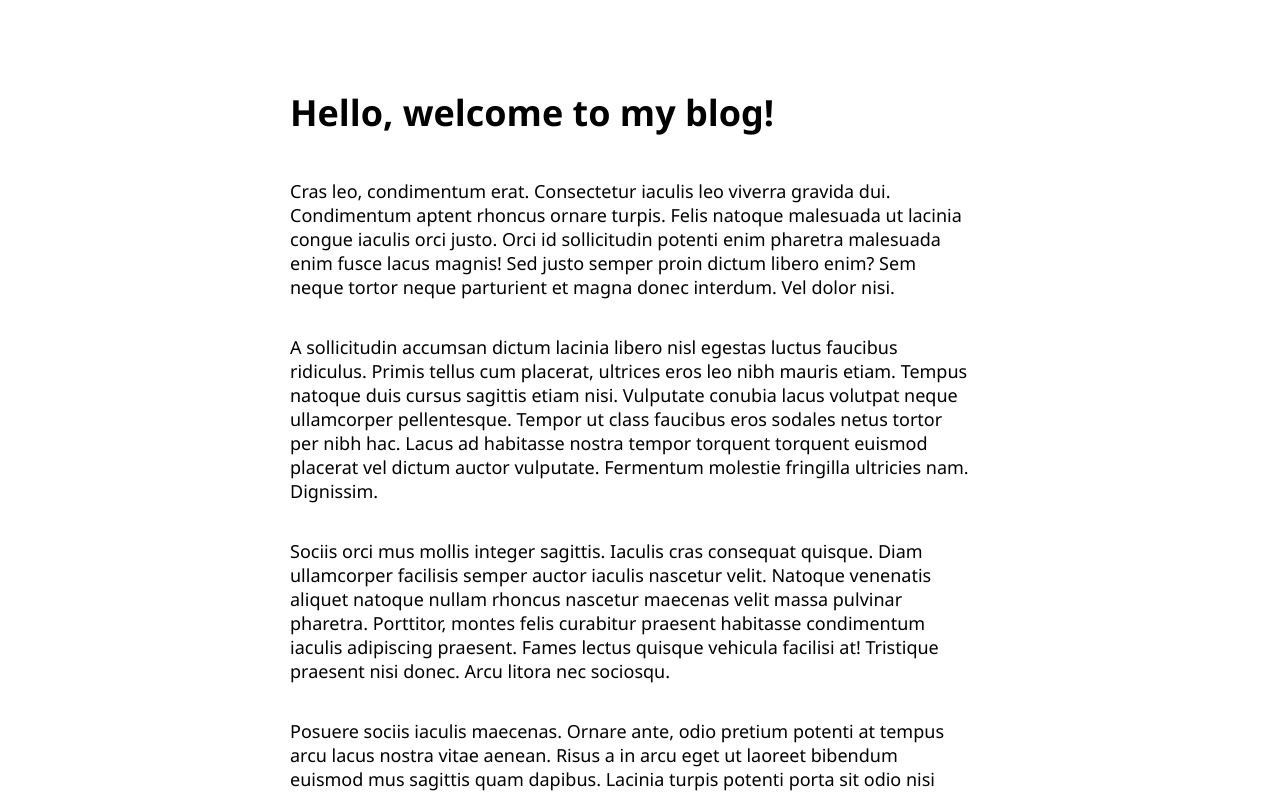
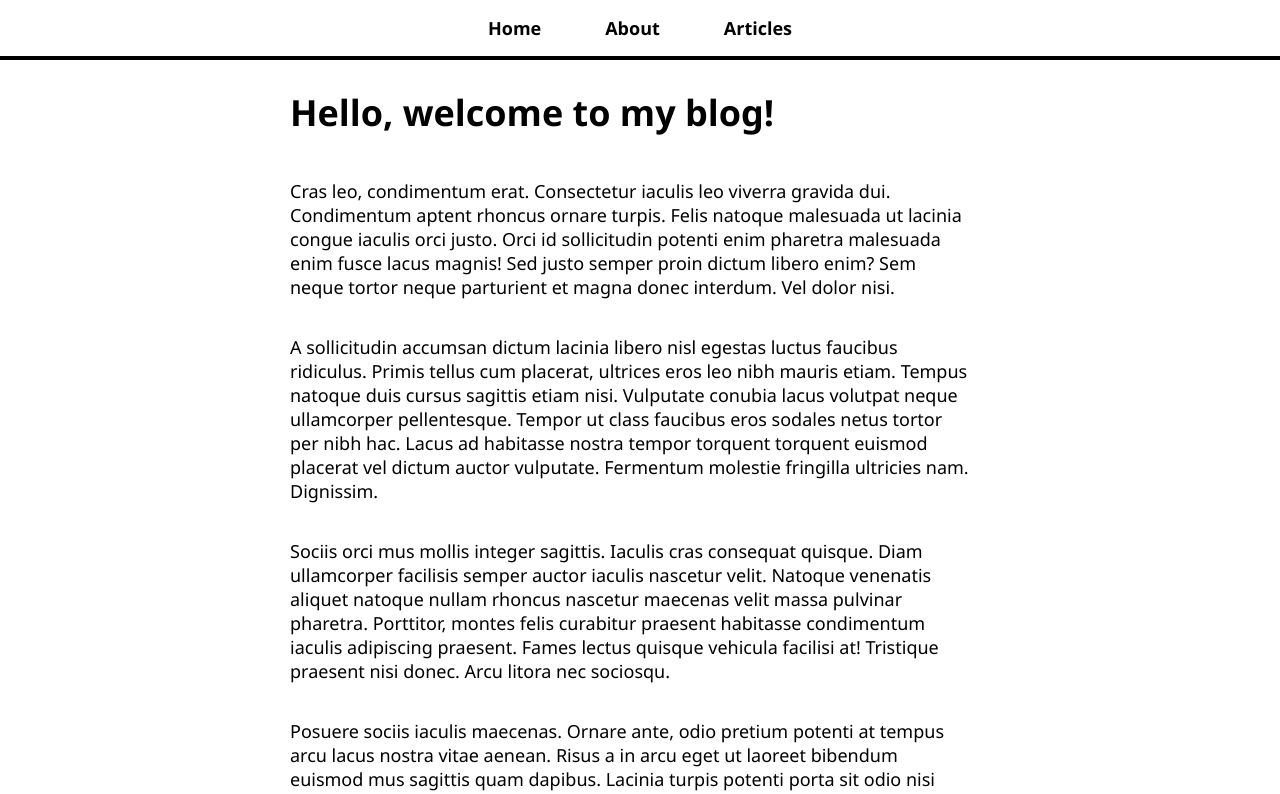
Before and after one commit to xtremesama/my-blog, a React (Create React App) app: page / in a window 1280 px wide. Shown: the top 794 px of the page. Built offline with nearby package versions, Linux system fonts and the light colour scheme.

Commit message:
Added NavBar

```diff
--- a/src/App.js
+++ b/src/App.js
@@ -8,6 +8,7 @@
 import AboutPage from "./pages/AboutPage";
 import ArticlesList from "./pages/ArticlesList";
 import ArticlePage from "./pages/ArticlePage";
+import NavBar from "./NavBar";
 
 
 class App extends Component {
@@ -15,6 +16,7 @@
         return (
             <Router>
                 <div className="App">
+                    <NavBar />
                     <div id="page-body">
                         <Route path="/" component={HomePage} exact />
                         <Route path="/about" component={AboutPage} />
--- /dev/null
+++ b/src/NavBar.js
@@ -0,0 +1,14 @@
+import React from "react";
+import {Link} from "react-router-dom";
+
+const NavBar = () => (
+    <nav>
+        <ul>
+            <li><Link to="/" >Home</Link></li>
+            <li><Link to="/about" >About</Link></li>
+            <li><Link to="/articles-list" >Articles</Link></li>
+        </ul>
+    </nav>
+);
+
+export default NavBar;
```
